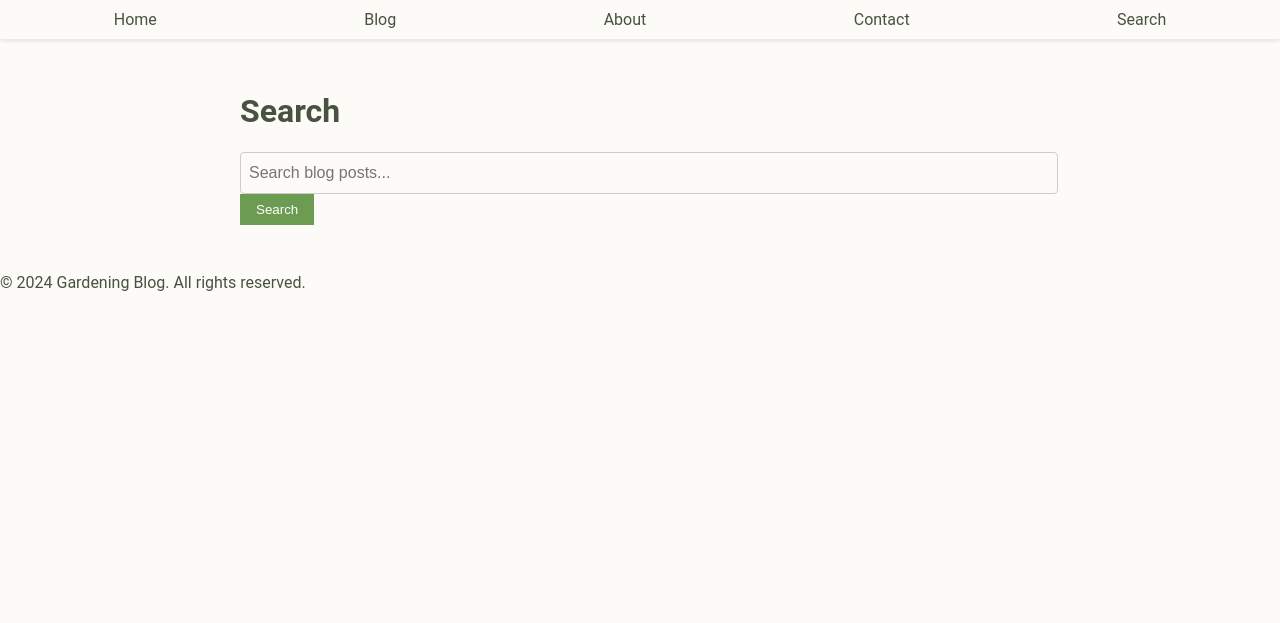
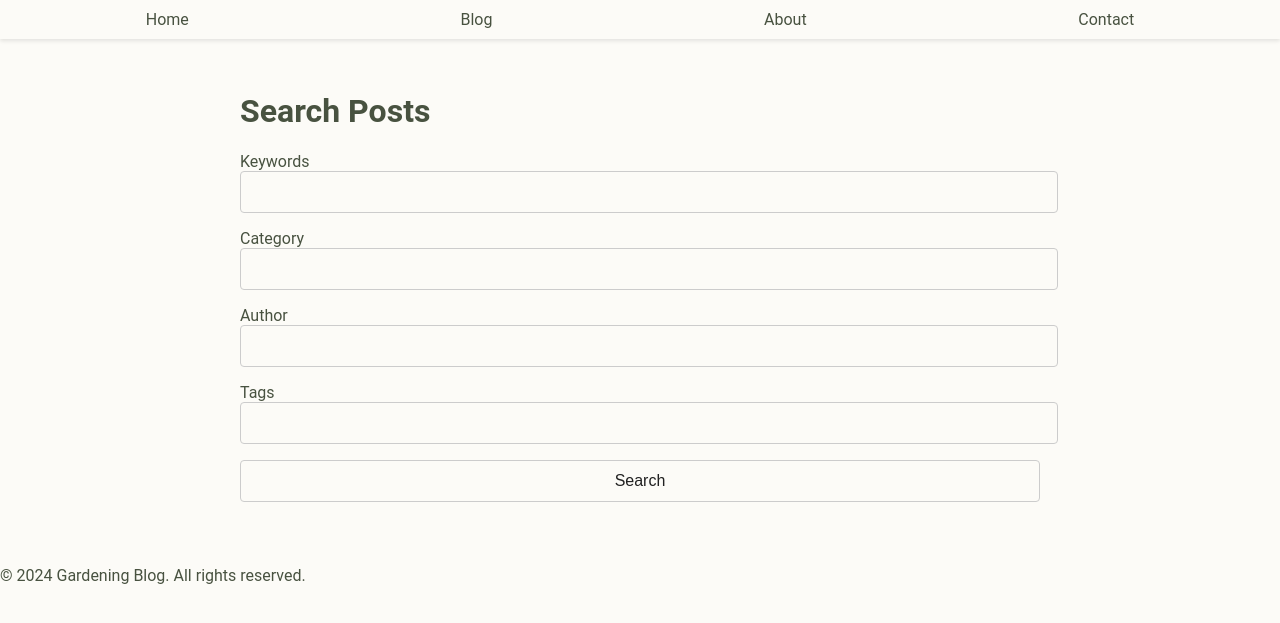
Before and after one commit to yscode01/Garden, a Flask app: page /search in a window 1280 px wide. Shown: the top 623 px of the page. Run offline with Flask 3, Linux system fonts and the light colour scheme.

Commit message:
Add search function

```diff
--- a/app.py
+++ b/app.py
@@ -70,11 +70,6 @@ def journal():
 def resources():
     app.logger.debug('Resources page accessed')
     return render_template('resources.html')
-
-@app.route('/search')
-def search():
-    app.logger.debug('Search page accessed')
-    return render_template('search.html')
 
 @app.route('/create-post', methods=['GET', 'POST'])
 def create_post():
--- a/templates/home.html
+++ b/templates/home.html
@@ -14,6 +14,7 @@
                 <li><a href="{{ url_for('blog') }}">Blog</a></li>
                 <li><a href="{{ url_for('about') }}">About</a></li>
                 <li><a href="{{ url_for('contact') }}">Contact</a></li>
+                <li><a href="{{ url_for('search') }}">Search</a></li>
             </ul>
         </nav>
     </header>
--- a/templates/search.html
+++ b/templates/search.html
@@ -1,7 +1,7 @@
 <!DOCTYPE html>
 <html>
 <head>
-    <title>Gardening Blog - Search</title>
+    <title>Search Posts</title>
     <link rel="stylesheet" href="{{ url_for('static', filename='css/styles.css') }}">
 </head>
 <body>
@@ -12,40 +12,38 @@
                 <li><a href="{{ url_for('blog') }}">Blog</a></li>
                 <li><a href="{{ url_for('about') }}">About</a></li>
                 <li><a href="{{ url_for('contact') }}">Contact</a></li>
-                <li><a href="{{ url_for('search') }}">Search</a></li>
             </ul>
         </nav>
     </header>
 
     <main>
-        <h1>Search</h1>
-
-        <div class="search-container">
-            <form action="{{ url_for('search_results') }}" method="GET">
-                <input type="text" name="query" placeholder="Search blog posts..." required>
-                <button type="submit">Search</button>
-            </form>
-        </div>
-
-        {% if search_results %}
-        <div class="search-results">
-            <h2>Search Results</h2>
-            {% for result in search_results %}
-            <article class="search-result">
-                <h3><a href="{{ url_for('post', post_slug=result.slug) }}">{{ result.title }}</a></h3>
-                <p>{{ result.excerpt }}</p>
-            </article>
-            {% endfor %}
-        </div>
-        {% elif query %}
-        <p>No results found for "{{ query }}".</p>
-        {% endif %}
+        <h1>Search Posts</h1>
+        <form method="POST" action="{{ url_for('search') }}">
+            {{ form.hidden_tag() }}
+            <div>
+                {{ form.keywords.label }}<br>
+                {{ form.keywords(size=50) }}
+            </div>
+            <div>
+                {{ form.category.label }}<br>
+                {{ form.category(size=50) }}
+            </div>
+            <div>
+                {{ form.author.label }}<br>
+                {{ form.author(size=50) }}
+            </div>
+            <div>
+                {{ form.tags.label }}<br>
+                {{ form.tags(size=50) }}
+            </div>
+            <div>
+                {{ form.submit() }}
+            </div>
+        </form>
     </main>
 
     <footer>
         <p>&copy; 2024 Gardening Blog. All rights reserved.</p>
     </footer>
-
-    <script src="{{ url_for('static', filename='js/scripts.js') }}"></script>
 </body>
 </html>
```
Also changed, not shown: templates/search_results.html (added, +44 -0 lines).
